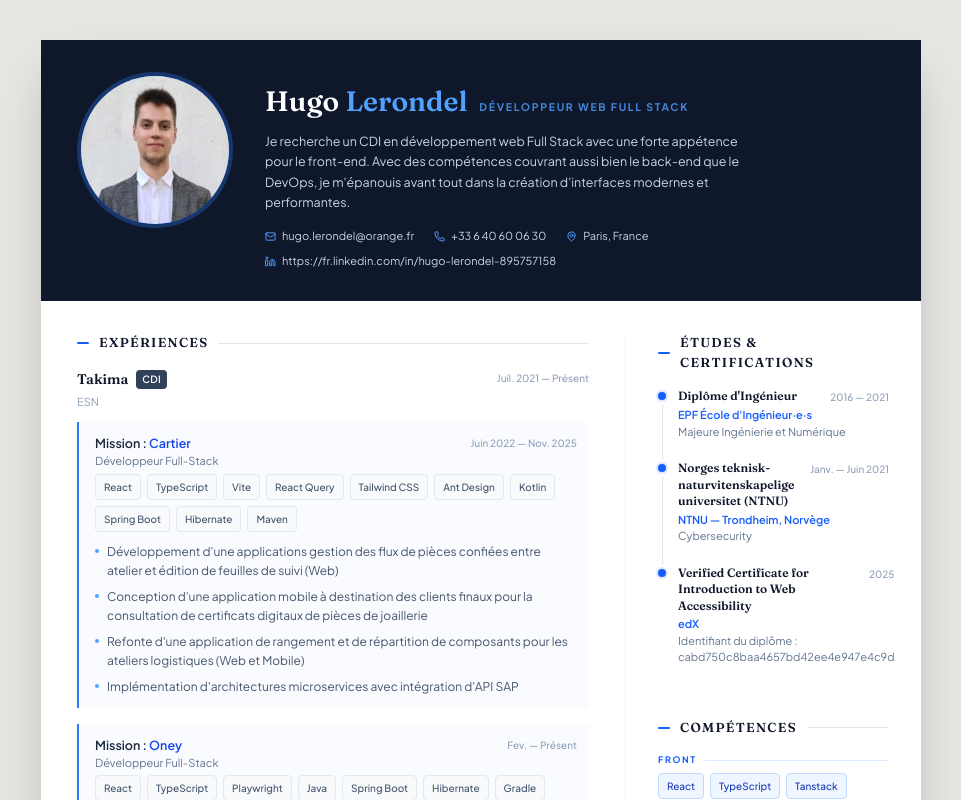
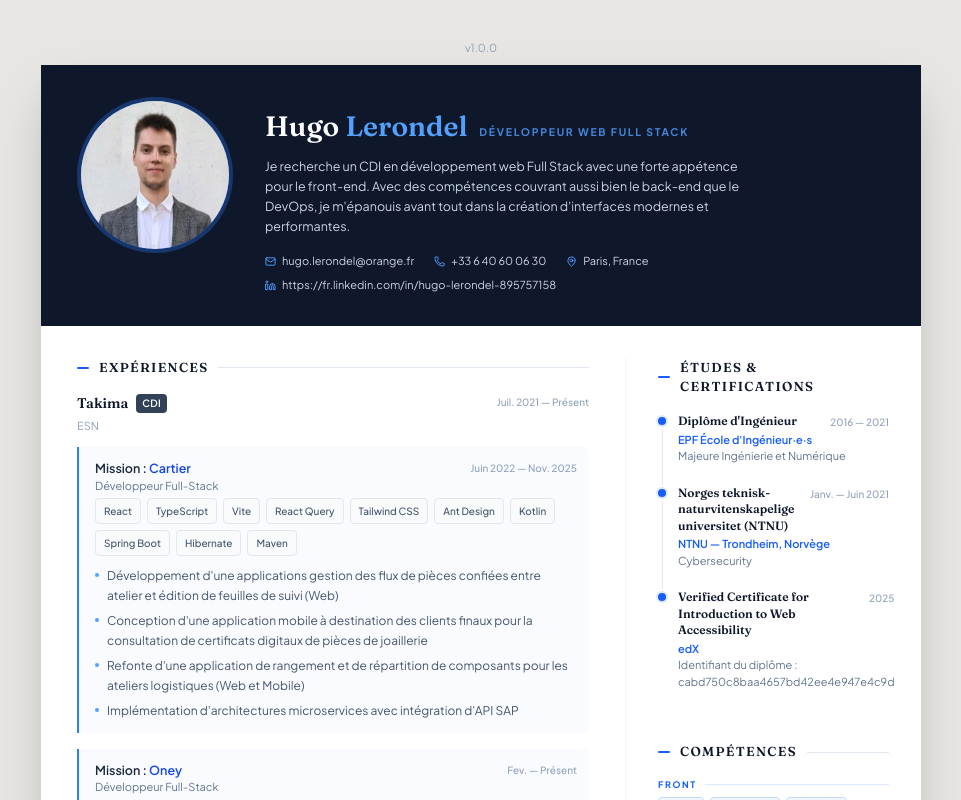
Before and after one commit to hugo-lerondel/cv, a React (Vite) app: page / in a window 1280 px wide. Shown: the top 800 px of the page, without its empty margins (159-1120 px from the left). Built offline with nearby package versions, Linux system fonts and the light colour scheme.

Commit message:
feat: add version

```diff
--- a/src/app/App.tsx
+++ b/src/app/App.tsx
@@ -1,3 +1,4 @@
+import { version } from "../../package.json";
 import { ExperienceSection } from "./components/ExperienceSection";
 import { Header } from "./components/Header";
 import { Sidebar } from "./components/Sidebar";
@@ -10,6 +11,9 @@ export default function App() {
 			className="min-h-screen bg-[#E8E6E3] flex flex-col items-center justify-start py-10 print:py-0 print:bg-white print:min-h-0 print:block"
 			style={{ fontFamily: "'Plus Jakarta Sans', sans-serif" }}
 		>
+			<p className="mb-2 text-[11px] text-slate-400 print:hidden select-none">
+				v{version}
+			</p>
 			<div className="w-full max-w-[880px] bg-white shadow-2xl overflow-hidden print:shadow-none print:max-w-full print:w-full print:overflow-visible">
 				<Header />
 
```
